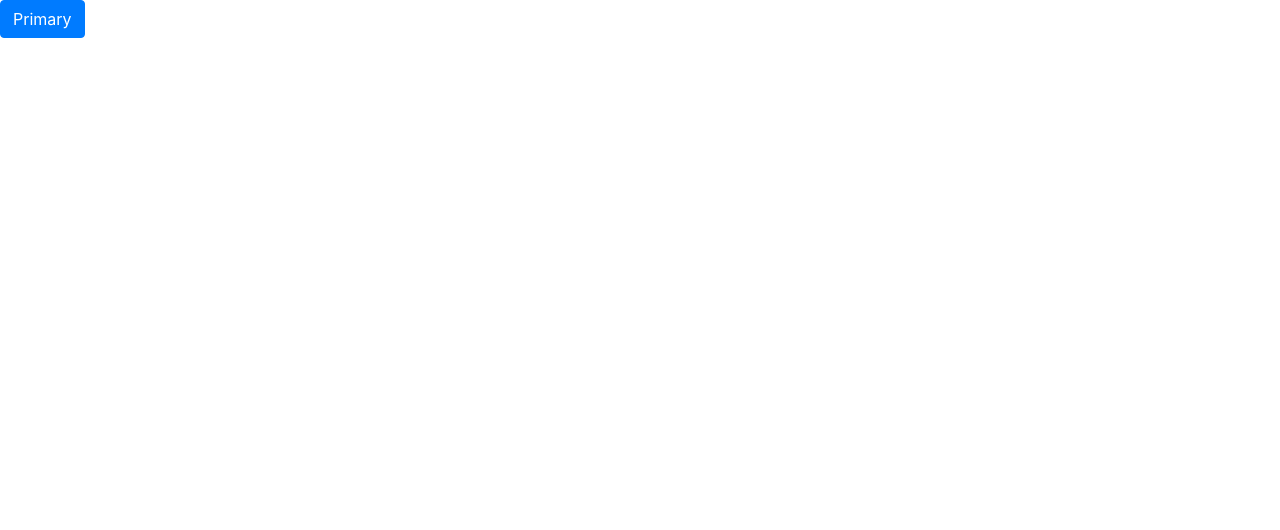
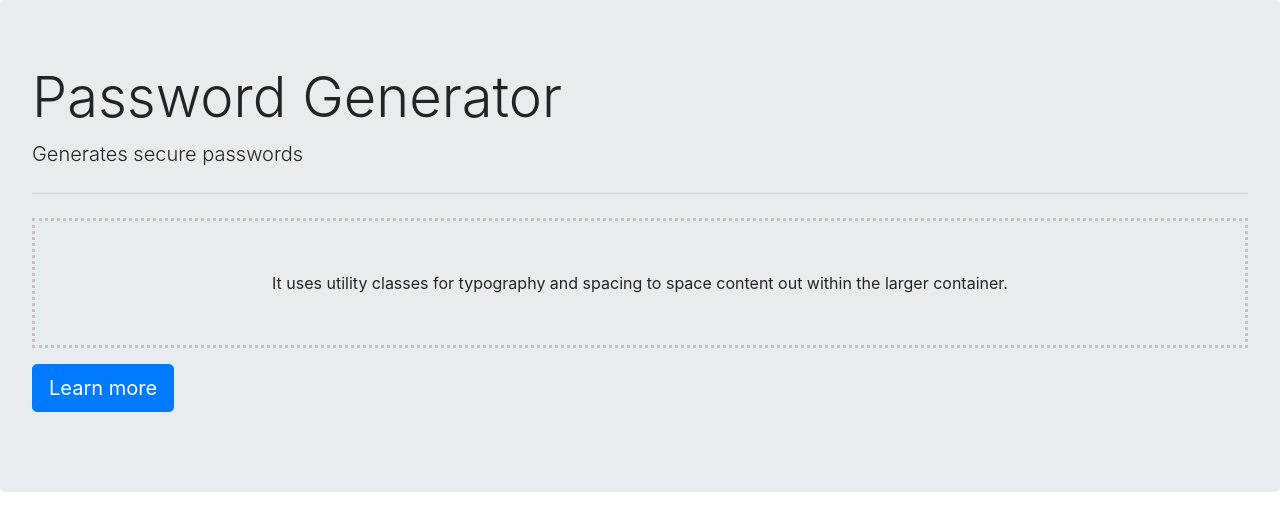
Before and after one commit to Linkm1993/Homework-3-PasswordGen, a plain HTML site: page index.html in a window 1280 px wide. Drawn offline with nearby package versions, Linux system fonts and the light colour scheme.

Commit message:
Finshed the basic styling of the page

```diff
--- a/index.html
+++ b/index.html
@@ -4,11 +4,20 @@
         <head>
             <meta charset="UTF-8">
             <link rel="stylesheet" href="https://stackpath.bootstrapcdn.com/bootstrap/4.4.1/css/bootstrap.min.css" integrity="sha384-Vkoo8x4CGsO3+Hhxv8T/Q5PaXtkKtu6ug5TOeNV6gBiFeWPGFN9MuhOf23Q9Ifjh" crossorigin="anonymous">
+            <link rel="stylesheet" href="styles.css">
             <title>Password Generator</title>
         </head>
 
         <body>
-             <button type="button text-center" class="btn btn-primary">Primary</button>
+            <div class="jumbotron">
+                <h1 class="display-4">Password Generator</h1>
+                <p class="lead">Generates secure passwords</p>
+                <hr class="my-4">
+                <p class="p-border">It uses utility classes for typography and spacing to space content out within the larger container.</p>
+                <p class="lead">
+                  <a class="btn btn-primary btn-lg" href="#" role="button">Learn more</a>
+                </p>
+            </div>
 
 
 
--- a/styles.css
+++ b/styles.css
@@ -0,0 +1,7 @@
+.p-border {
+    border-style: dotted;
+    border-color: rgb(201, 191, 191);
+    text-align: center;
+    padding-top: 50px;
+    padding-bottom: 50px;
+}
```
